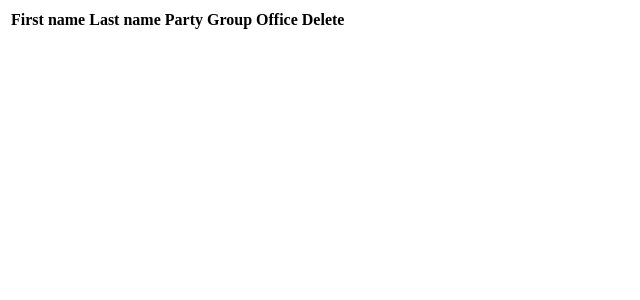
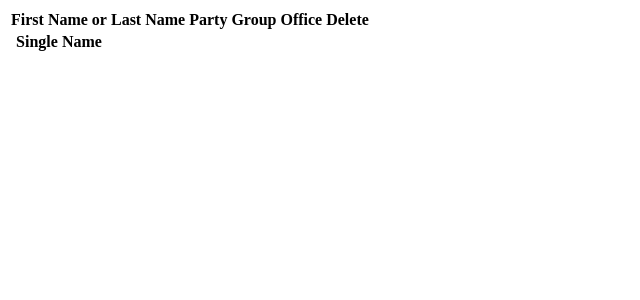
Before and after one commit to mpo6767/demo, a Flask app: page /candidate/search in a window 1280 px wide. Shown: the top 300 px of the page, without its empty margins (0-640 px from the left). Run offline with Flask 3, Linux system fonts and the light colour scheme; data comes from the database, SQL or seed files in the repository; data that the repository does not hold is empty; parts of the project's set-up code (start-up, migrations or seed data) failed here and were passed over; some libraries are stand-ins or nearby versions.

Commit message:
changed to single name logic

```diff
--- a/election1/templates/candidate_search_results.html
+++ b/election1/templates/candidate_search_results.html
@@ -2,12 +2,21 @@
                <thead>
                    <tr>
 
-                       <th class="col-3"> First name</th>
-                       <th class="col-2"> Last name</th>
+                       <th class="col-3">First Name or</th>
+                       <th class="col-2"> Last Name</th>
                         <th class="col-2"> Party</th>
                        <th class="col-2"> Group</th>
                        <th class="col-2"> Office </th>
                        <th class="col-2"> Delete </th>
+                   </tr>
+                   <tr>
+
+                       <th class="col-3">Single Name</th>
+                       <th class="col-2">  </th>
+                        <th class="col-2">  </th>
+                       <th class="col-2"> </th>
+                       <th class="col-2">  </th>
+                       <th class="col-2">  </th>
                    </tr>
                </thead>
 
```
